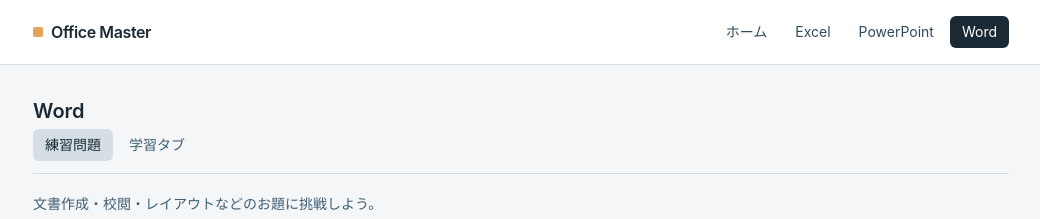
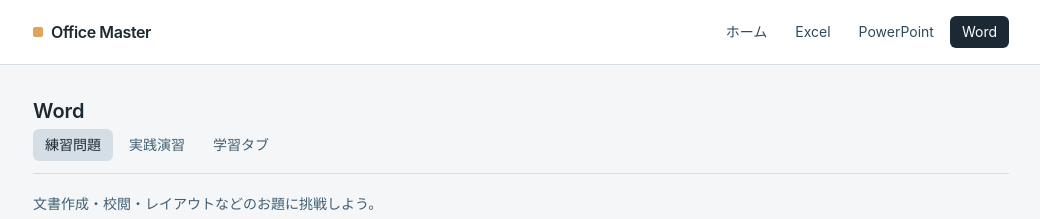
Before and after one commit to kane111-ai/excel-app, a Next.js app: page /word/practice in a window 1280 px wide. Shown: the top 219 px of the page, without its empty margins (119-1159 px from the left). Built offline with nearby package versions, Linux system fonts and the light colour scheme.

Commit message:
Add files via upload

```diff
--- a/app/word/practice/page.js
+++ b/app/word/practice/page.js
@@ -6,6 +6,7 @@
 
 const TABS = [
   { href: '/word/practice', label: '練習問題' },
+  { href: '/word/project', label: '実践演習' },
   { href: '/word/learn', label: '学習タブ' },
 ];
 
```
